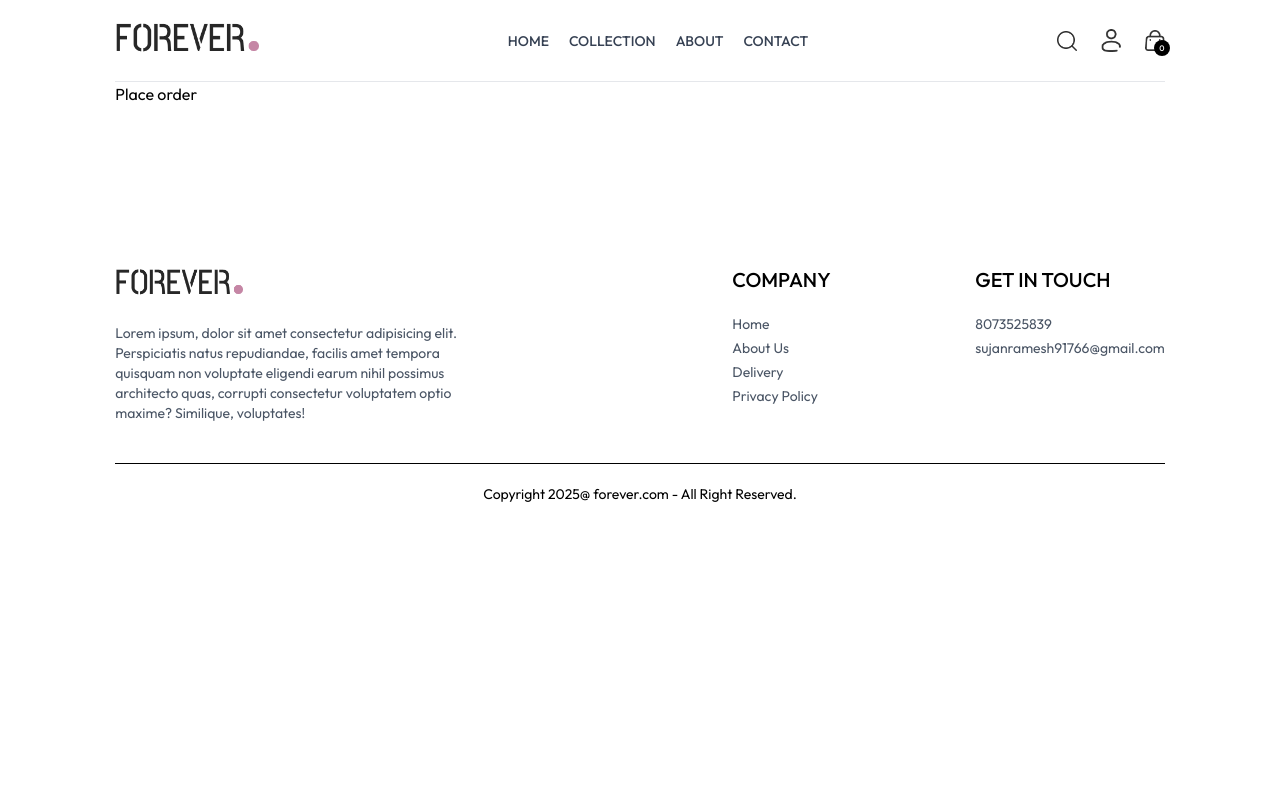
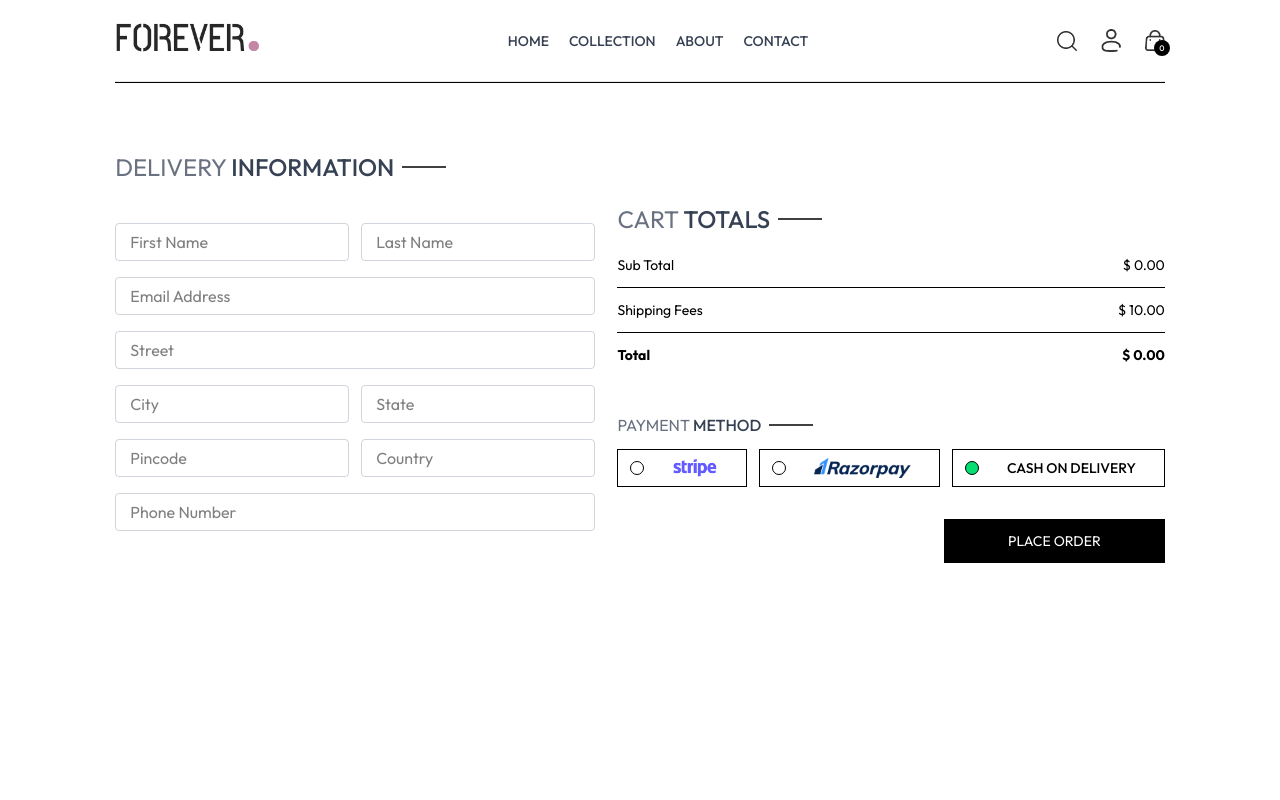
Before and after one commit to Sujan326/MERN_E_Commerce, a React (Vite) app in the folder frontend/: page /place-order in a window 1280 px wide. Shown: the top 800 px of the page. Built offline with nearby package versions, Linux system fonts and the light colour scheme.

Commit message:
Completed the Place Order Page for frontend

```diff
--- /dev/null
+++ b/frontend/src/components/CartTotal.jsx
@@ -0,0 +1,45 @@
+import { useContext } from "react";
+import { ShopContext } from "../context/ShopContext";
+import Title from "./Title";
+
+function CartTotal() {
+  const { getCartAmount, currency, delivery_fees } = useContext(ShopContext);
+
+  return (
+    <div className="w-full">
+      <div className="text-2xl">
+        <Title text1={"CART"} text2={"TOTALS"} />
+      </div>
+
+      <div className="flex flex-col gap-3 mt-2 text-sm">
+        <div className="flex justify-between">
+          <p>Sub Total</p>
+          <p>
+            {currency} {getCartAmount()}.00
+          </p>
+        </div>
+
+        <hr />
+
+        <div className="flex justify-between">
+          <p>Shipping Fees</p>
+          <p>
+            {currency} {delivery_fees}.00
+          </p>
+        </div>
+
+        <hr />
+
+        <div className="flex justify-between">
+          <b>Total</b>
+          <b>
+            {currency}{" "}
+            {getCartAmount() === 0 ? 0 : getCartAmount() + delivery_fees}.00
+          </b>
+        </div>
+      </div>
+    </div>
+  );
+}
+
+export default CartTotal;
--- a/frontend/src/context/ShopContext.jsx
+++ b/frontend/src/context/ShopContext.jsx
@@ -1,12 +1,15 @@
 import { createContext, useEffect, useState } from "react";
 import { products } from "../assets/frontend_assets/assets";
 import { toast } from "react-toastify";
+import { useNavigate } from "react-router-dom";
 
 export const ShopContext = createContext();
 
 const ShopContextProvider = (props) => {
   const currency = "$";
   const delivery_fees = 10;
+
+  const navigate = useNavigate();
 
   const [search, setSearch] = useState("");
   const [showSearch, setShowSearch] = useState(false);
@@ -68,6 +71,34 @@ const ShopContextProvider = (props) => {
     setCartItems(cartData);
   };
 
+  const getCartAmount = () => {
+    let totalAmount = 0;
+
+    // loop through cartItems nothing but _id
+    for (const items in cartItems) {
+      // find the information about product using items(_id)
+      let itemInfo = products.find((product) => product._id === items);
+      /* loop through quantity of the cartItems like: {
+          "aaaab": {  --> _id
+            "M": 1    --> size: quantity
+          }
+        }
+      */
+      for (const item in cartItems[items]) {
+        try {
+          // if quantity > 0, calculate the total
+          if (cartItems[items][item] > 0) {
+            // price * quantity =  totalAmount
+            totalAmount += itemInfo.price * cartItems[items][item];
+          }
+        } catch (error) {
+          console.log(error.message);
+        }
+      }
+    }
+    return totalAmount;
+  };
+
   const value = {
     products,
     currency,
@@ -80,7 +111,9 @@ const ShopContextProvider = (props) => {
     setCartItems,
     addToCart,
     getCartCount,
-    updateCartQuantity
+    updateCartQuantity,
+    getCartAmount,
+    navigate
   };
 
   return (
--- a/frontend/src/pages/Cart.jsx
+++ b/frontend/src/pages/Cart.jsx
@@ -2,9 +2,10 @@ import { useContext, useEffect, useState } from "react";
 import { ShopContext } from "../context/ShopContext";
 import Title from "../components/Title";
 import { assets } from "../assets/frontend_assets/assets";
+import CartTotal from "../components/CartTotal";
 
 function Cart() {
-  const { products, currency, cartItems, updateCartQuantity } =
+  const { products, currency, cartItems, updateCartQuantity, navigate } =
     useContext(ShopContext);
 
   const [cartData, setCartData] = useState([]);
@@ -92,6 +93,18 @@ function Cart() {
           );
         })}
       </div>
+
+      <div className="flex justify-end my-20">
+        <div className="w-full sm:w-[450px]">
+          <CartTotal />
+
+          <div className="w-full text-end">
+            <button onClick={() => navigate('/place-order')} className="bg-black text-white text-sm my-8 px-8 py-3">
+              PROCEED TO CHECKOUT
+            </button>
+          </div>
+        </div>
+      </div>
     </div>
   );
 }
--- a/frontend/src/pages/PlaceOrder.jsx
+++ b/frontend/src/pages/PlaceOrder.jsx
@@ -1,11 +1,135 @@
-import React from 'react'
+import { useContext, useState } from "react";
+import { assets } from "../assets/frontend_assets/assets";
+import CartTotal from "../components/CartTotal";
+import Title from "../components/Title";
+import { ShopContext } from "../context/ShopContext";
 
 function PlaceOrder() {
+  const [method, setMethod] = useState("cod");
+
+  const { navigate } = useContext(ShopContext);
   return (
-    <div>
-      Place order
+    <div className="flex flex-col sm:flex-row justify-between gap-4 pt-5 sm:pt-14 min-h-[80vh] border-t">
+      {/* Left Side */}
+      <div className="flex flex-col gap-4 w-full sm:max-w-[480px]">
+        <div className="text-xl sm:text-2xl my-3">
+          <Title text1={"DELIVERY"} text2={"INFORMATION"} />
+        </div>
+
+        <div className="flex gap-3">
+          <input
+            type="text"
+            placeholder="First Name"
+            className="border border-gray-300 rounded py-1.5 px-3.5 w-full"
+          />
+          <input
+            type="text"
+            placeholder="Last Name"
+            className="border border-gray-300 rounded py-1.5 px-3.5 w-full"
+          />
+        </div>
+        <input
+          type="email"
+          placeholder="Email Address"
+          className="border border-gray-300 rounded py-1.5 px-3.5 w-full"
+        />
+        <input
+          type="text"
+          placeholder="Street"
+          className="border border-gray-300 rounded py-1.5 px-3.5 w-full"
+        />
+
+        <div className="flex gap-3">
+          <input
+            type="text"
+            placeholder="City"
+            className="border border-gray-300 rounded py-1.5 px-3.5 w-full"
+          />
+          <input
+            type="text"
+            placeholder="State"
+            className="border border-gray-300 rounded py-1.5 px-3.5 w-full"
+          />
+        </div>
+
+        <div className="flex gap-3">
+          <input
+            type="number"
+            placeholder="Pincode"
+            className="border border-gray-300 rounded py-1.5 px-3.5 w-full"
+          />
+          <input
+            type="text"
+            placeholder="Country"
+            className="border border-gray-300 rounded py-1.5 px-3.5 w-full"
+          />
+        </div>
+        <input
+          type="number"
+          placeholder="Phone Number"
+          className="border border-gray-300 rounded py-1.5 px-3.5 w-full"
+        />
+      </div>
+
+      {/* Right Side */}
+      <div className="mt-8">
+        <div className="mt-8 min-w-80">
+          <CartTotal />
+        </div>
+
+        <div className="mt-12">
+          <Title text1={"PAYMENT"} text2={"METHOD"} />
+          {/* Payment method selection */}
+          <div className="flex gap-3 flex=col lg:flex-row">
+            <div
+              onClick={() => setMethod("stripe")}
+              className="flex items-center gap-3 border p-2 px-3 cursor-pointer"
+            >
+              <p
+                className={`min-w-3.5 h-3.5 border rounded-full ${
+                  method === "stripe" ? "bg-green-400" : ""
+                }`}
+              ></p>
+              <img className="h-5 mx-4" src={assets.stripe_logo} alt="" />
+            </div>
+            <div
+              onClick={() => setMethod("razorpay")}
+              className="flex items-center gap-3 border p-2 px-3 cursor-pointer"
+            >
+              <p
+                className={`min-w-3.5 h-3.5 border rounded-full ${
+                  method === "razorpay" ? "bg-green-400" : ""
+                }`}
+              ></p>
+              <img className="h-5 mx-4" src={assets.razorpay_logo} alt="" />
+            </div>
+            <div
+              onClick={() => setMethod("cod")}
+              className="flex items-center gap-3 border p-2 px-3 cursor-pointer"
+            >
+              <p
+                className={`min-w-3.5 h-3.5 border rounded-full ${
+                  method === "cod" ? "bg-green-400" : ""
+                }`}
+              ></p>
+              <p className="text-gray=500 text-sm font-medium mx-4">
+                CASH ON DELIVERY
+              </p>
+            </div>
+          </div>
+
+          <div className="w-full text-end mt-8">
+            <button
+              onClick={() => navigate("/orders")}
+              className="bg-black text-white px-16 py-3 text-sm"
+            >
+              PLACE ORDER
+            </button>
+          </div>
+        </div>
+      </div>
     </div>
-  )
+  );
 }
 
-export default PlaceOrder
+export default PlaceOrder;
```
